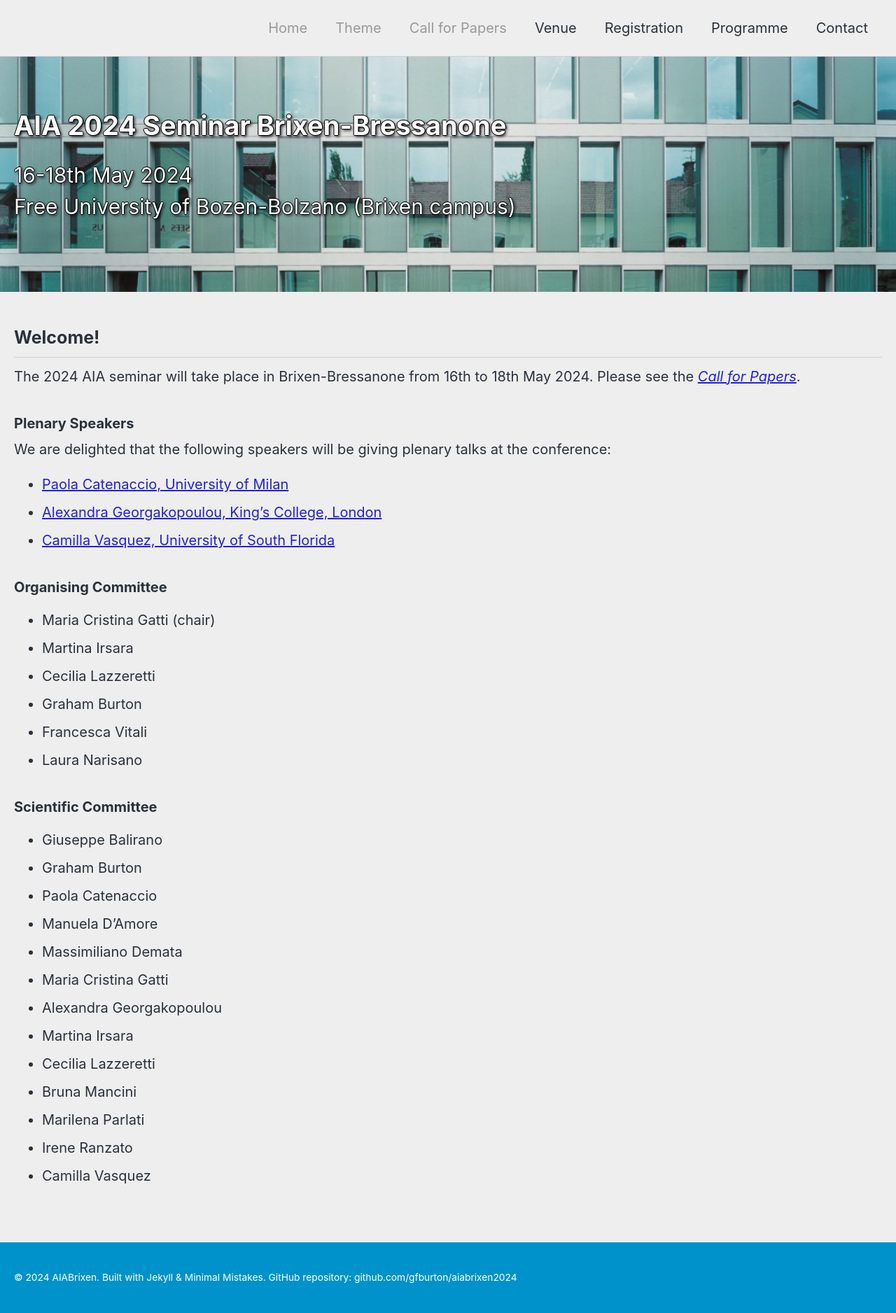
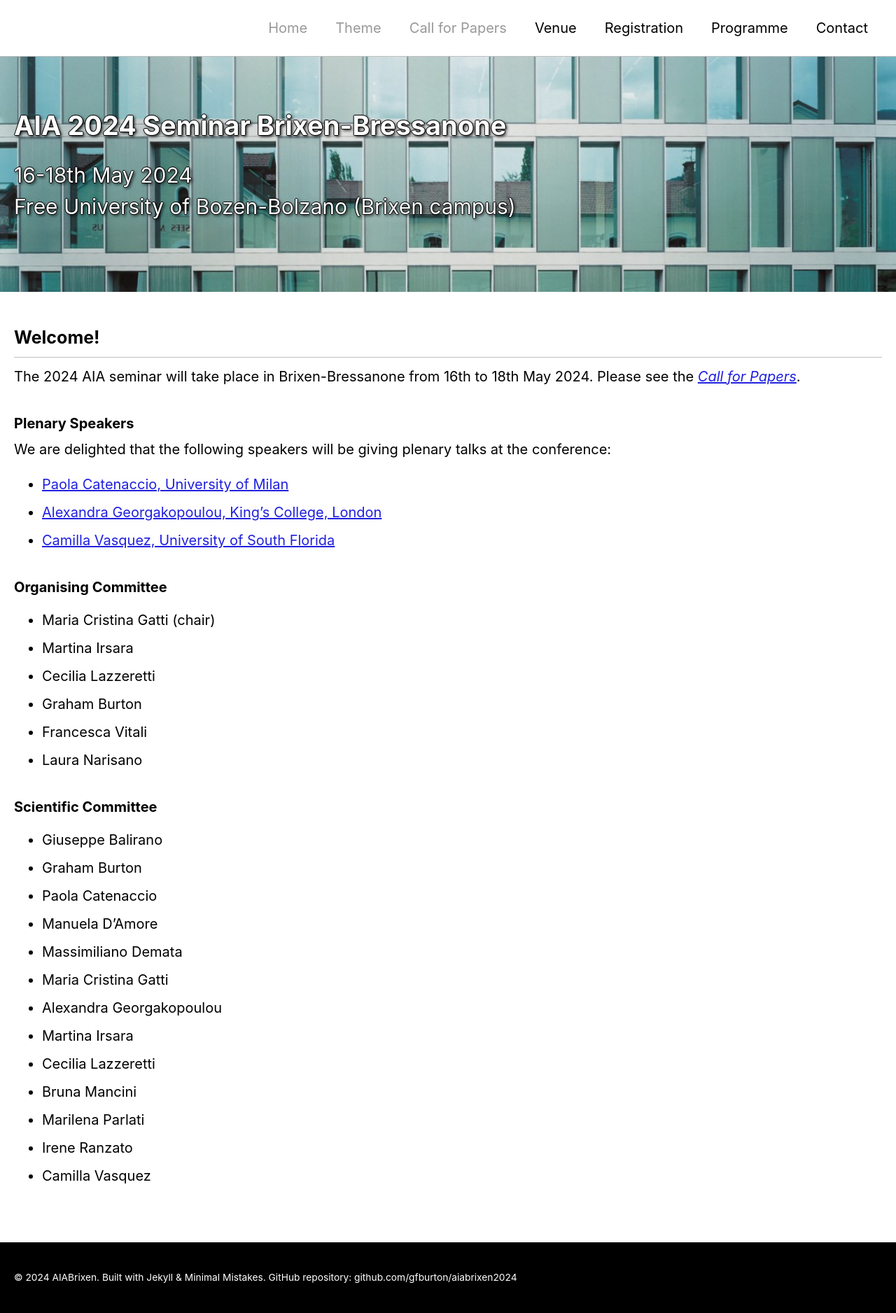
Before and after one commit to gfburton/aiabrixen2024, a Jekyll site: the page built from _pages/home.md, in a window 1280 px wide. Shown: the whole page at 70% size. Built offline with Jekyll 4.4.1, drawn with Linux system fonts in a browser that asks for light colours; cached includes are drawn as plain includes; nearby versions of some CDN libraries.

Commit message:
Update _config.yml

```diff
--- a/_config.yml
+++ b/_config.yml
@@ -11,7 +11,7 @@
 # https://mmistakes.github.io/minimal-mistakes/docs/quick-start-guide/#installing-the-theme
 remote_theme: "mmistakes/minimal-mistakes@4.16.4"
 
-minimal_mistakes_skin    : "air" # "default", "aqua", "contrast", "dark", "dirt", "neon", "mint", "plum", "sunrise"
+minimal_mistakes_skin    : "contrast" # "default", "aqua", "air", "dark", "dirt", "neon", "mint", "plum", "sunrise"
 
 # Server config options
 livereload: true
```
